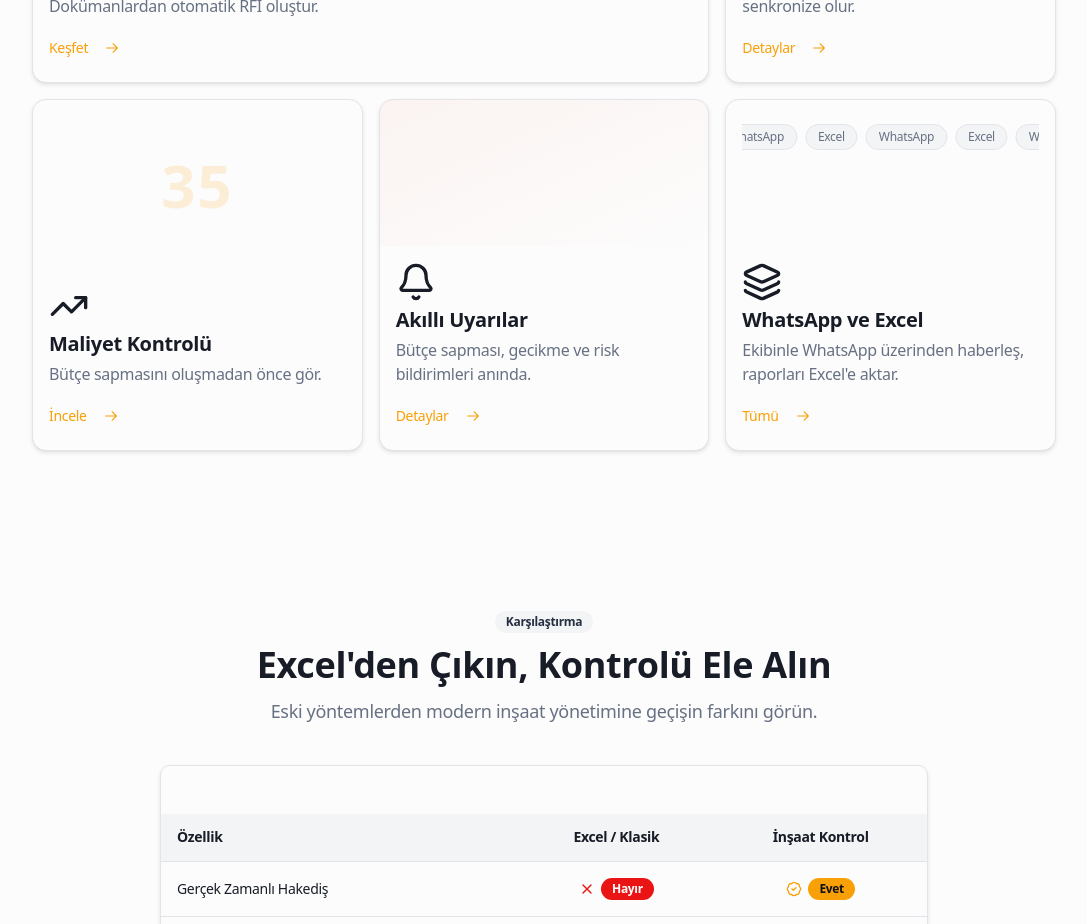
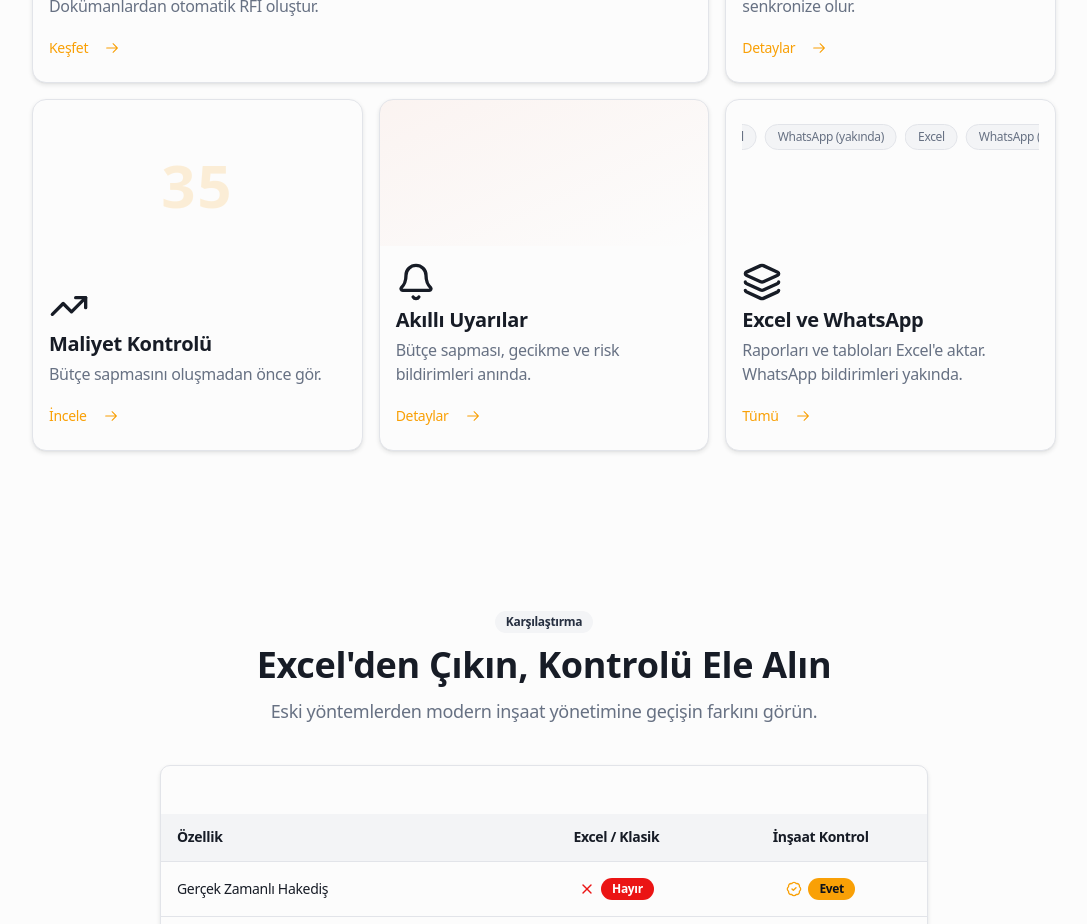
Before and after one commit to mustafabasar7/turborepo-with-hono, a Next.js app in the folder apps/landing/: page / in a window 1280 px wide. Shown: the part 3020-3944 px from the top of the page, without its empty margins (96-1183 px from the left). Built offline with nearby package versions, Linux system fonts and the light colour scheme; no server answers.

Commit message:
fix(landing): mark WhatsApp as coming soon
Co-Authored-By: Claude Sonnet 5.5 <noreply@anthropic.com>

```diff
--- a/apps/landing/src/components/sections/bento-grid-section.tsx
+++ b/apps/landing/src/components/sections/bento-grid-section.tsx
@@ -15,7 +15,7 @@ import {
   TrendingUp,
 } from "lucide-react";
 
-const INTEGRATION_BADGES = ["WhatsApp", "Excel"];
+const INTEGRATION_BADGES = ["Excel", "WhatsApp (yakında)"];
 
 function SpinningAiBackground() {
   return (
@@ -103,9 +103,9 @@ const features = [
   },
   {
     Icon: Layers,
-    name: "WhatsApp ve Excel",
+    name: "Excel ve WhatsApp",
     description:
-      "Ekibinle WhatsApp üzerinden haberleş, raporları Excel'e aktar.",
+      "Raporları ve tabloları Excel'e aktar. WhatsApp bildirimleri yakında.",
     href: "#features",
     cta: "Tümü",
     background: <IntegrationsBackground />,
```
